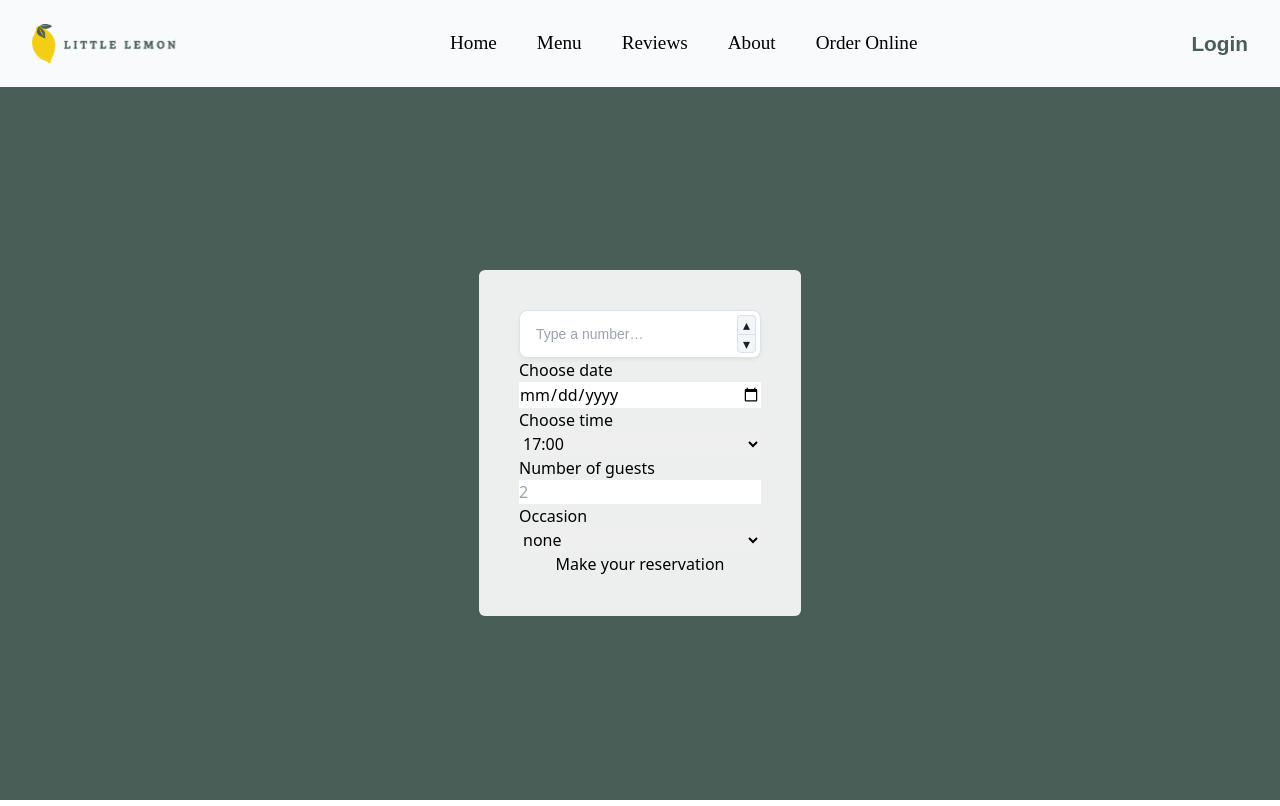
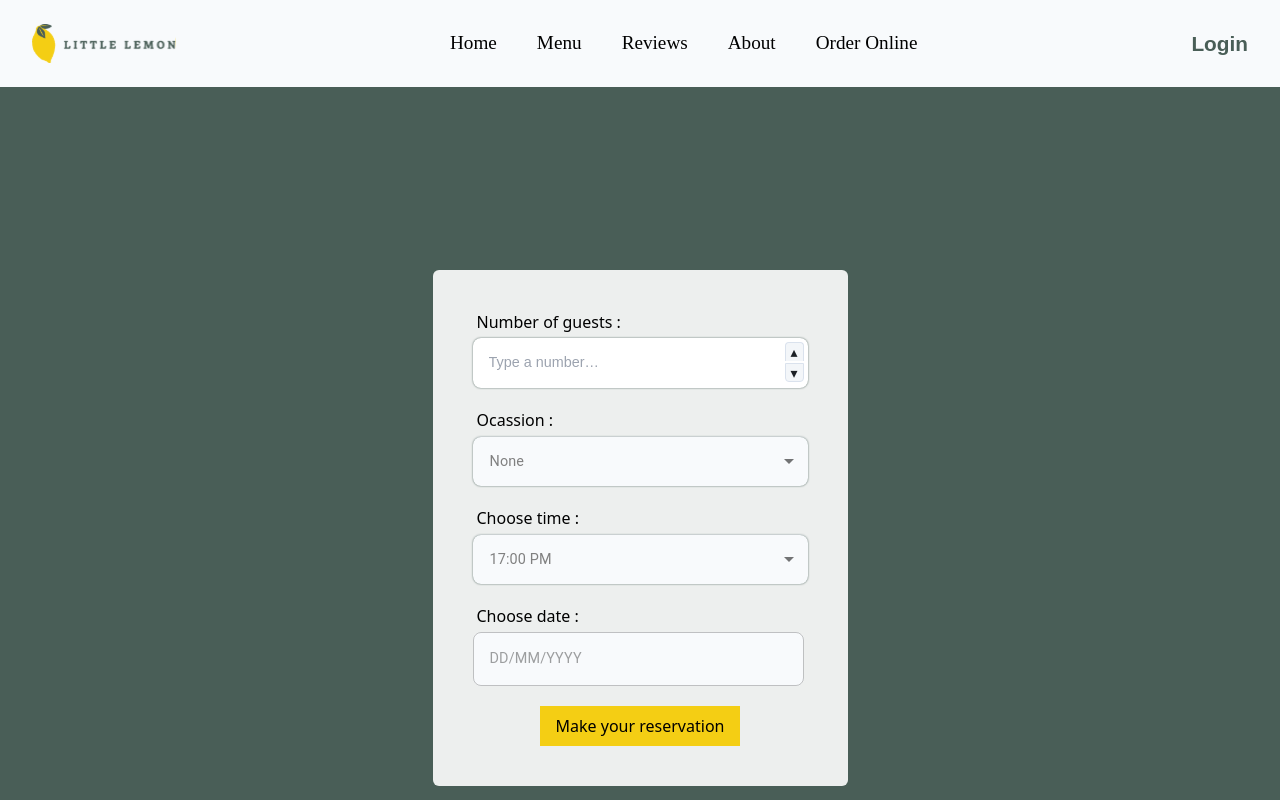
Before and after one commit to kazxr/Lemon-Restaurant, a React (Vite) app: page /Reserve in a window 1280 px wide. Built offline with nearby package versions, Linux system fonts and the light colour scheme.

Commit message:
making form ui page1

```diff
--- a/package.json
+++ b/package.json
@@ -15,8 +15,11 @@
     "@emotion/react": "^11.14.0",
     "@emotion/styled": "^11.14.0",
     "@mui/base": "^5.0.0-beta.69",
+    "@mui/material": "^6.4.2",
     "@mui/system": "^6.4.2",
     "@mui/utils": "^6.4.2",
+    "@mui/x-date-pickers": "^7.25.0",
+    "dayjs": "^1.11.13",
     "formik": "^2.4.6",
     "react": "^18.3.1",
     "react-dom": "^18.3.1",
--- /dev/null
+++ b/src/components/ui/DatePicker.jsx
@@ -0,0 +1,34 @@
+import * as React from "react";
+import { DemoContainer } from "@mui/x-date-pickers/internals/demo";
+import { AdapterDayjs } from "@mui/x-date-pickers/AdapterDayjs";
+import { LocalizationProvider } from "@mui/x-date-pickers/LocalizationProvider";
+import { DatePicker } from "@mui/x-date-pickers/DatePicker";
+
+export default function BasicDatePicker() {
+  return (
+
+      <LocalizationProvider dateAdapter={AdapterDayjs}>
+        <DemoContainer   components={["DatePicker"]}>
+          <DatePicker
+            format="DD/MM/YYYY"
+            disablePast // Disable future dates
+            sx={{
+            // Input Field Styling
+            "& .MuiInputBase-root": {
+              backgroundColor: "#f8fafc",
+              fontSize:"0.9rem",
+              borderRadius: "8px",
+              paddingLeft:"3px", // Rounded corners for the input field
+              border: "none", // Remove the inner border
+            },
+            "& css-10o2lyd-MuiStack-root":{
+                paddingTop:"0px",
+                border:"red",
+            },
+          }}
+
+          />
+        </DemoContainer >
+      </LocalizationProvider>
+  );
+}
--- a/src/components/ui/NumberInput.jsx
+++ b/src/components/ui/NumberInput.jsx
@@ -1,11 +1,11 @@
-import * as React from 'react';
+import * as React from "react";
 import {
   Unstable_NumberInput as BaseNumberInput,
   numberInputClasses,
-} from '@mui/base/Unstable_NumberInput';
-import { styled } from '@mui/system';
+} from "@mui/base/Unstable_NumberInput";
+import { styled } from "@mui/system";
 
-const CustomNumberInput = React.forwardRef(function CustomNumberInput(props, ref) {
+const NumberInput = React.forwardRef(function CustomNumberInput(props, ref) {
   return (
     <BaseNumberInput
       slots={{
@@ -16,12 +16,12 @@ const CustomNumberInput = React.forwardRef(function CustomNumberInput(props, ref
       }}
       slotProps={{
         incrementButton: {
-          children: '▴',
-          type: 'button',
+          children: "▴",
+          type: "button",
         },
         decrementButton: {
-          children: '▾',
-          type: 'button',
+          children: "▾",
+          type: "button",
         },
       }}
       {...props}
@@ -30,62 +30,68 @@ const CustomNumberInput = React.forwardRef(function CustomNumberInput(props, ref
   );
 });
 
-export default function NumberInputIntroduction({ min, max, step, className, value, onChange}) {
+export default function NumberInputBasic({ value, onchange, min, max, step }) {
   return (
-    <CustomNumberInput aria-label="Demo number input"   placeholder="Type a number…"   // Pass min prop
+    <NumberInput
+      aria-label="Demo number input"
+      placeholder="Type a number…"
+      className="h-[50px] "
+      value={value}
+      onChange={onchange}
+      min={min}
       max={max}
-      min={min}
       step={step}
-      className={className}
-      value={value}
-      onChange={onChange}
-      />
+    />
   );
 }
-import PropTypes from 'prop-types';
-NumberInputIntroduction.propTypes = {
-  min: PropTypes.number,
-  max: PropTypes.number,
-  step: PropTypes.number,
-  className: PropTypes.string,
-  value: PropTypes.oneOfType([PropTypes.number, PropTypes.string]),
-  onChange: PropTypes.func,
-
+import propType from "prop-types";
+NumberInputBasic.propType = {
+  max: propType.number,
+  min: propType.number,
+  step: propType.number,
+  onchange: propType.func,
+  value: propType.number,
 };
 
 const blue = {
-  100: '#DAECFF',
-  200: '#80BFFF',
-  400: '#3399FF',
-  500: '#007FFF',
-  600: '#0072E5',
-  700: '#0059B2',
+  100: "#DAECFF",
+  200: "#80BFFF",
+  400: "#3399FF",
+  500: "#007FFF",
+  600: "#0072E5",
 };
 
+const mainColors={
+  greenPrimary: "#495e57",
+  yellowPrimary: "#f4ce14",
+  orangeSecondary: "#ee9972",
+  lightOrangeSecondary: "#fbdabb",
+  graySecondary: "#edefee",
+  blackSecondary: "#333333",
+}
+
 const grey = {
-  50: '#F3F6F9',
-  100: '#E5EAF2',
-  200: '#DAE2ED',
-  300: '#C7D0DD',
-  400: '#B0B8C4',
-  500: '#9DA8B7',
-  600: '#6B7A90',
-  700: '#434D5B',
-  800: '#303740',
-  900: '#1C2025',
+  50: "#F3F6F9",
+  100: "#E5EAF2",
+  200: "#DAE2ED",
+  300: "#C7D0DD",
+  400: "#B0B8C4",
+  500: "#9DA8B7",
+  600: "#6B7A90",
+  700: "#434D5B",
+  800: "#303740",
+  900: "#1C2025",
 };
 
-const StyledInputRoot = styled('div')(
+const StyledInputRoot = styled("div")(
   ({ theme }) => `
   font-family: 'IBM Plex Sans', sans-serif;
   font-weight: 400;
   border-radius: 8px;
-  color: ${theme.palette.mode === 'dark' ? grey[300] : grey[900]};
-  background: ${theme.palette.mode === 'dark' ? grey[900] : '#fff'};
-  border: 1px solid ${theme.palette.mode === 'dark' ? grey[700] : grey[200]};
-  box-shadow: 0 2px 4px ${
-    theme.palette.mode === 'dark' ? 'rgba(0,0,0, 0.5)' : 'rgba(0,0,0, 0.05)'
-  };
+  color: ${theme.palette.mode === "dark" ? grey[300] : grey[900]};
+  background: ${theme.palette.mode === "dark" ? grey[900] : "#fff"};
+  border: 0px solid ${theme.palette.mode === "dark" ? grey[700] : mainColors["greenPrimary"]};
+  box-shadow: 0 0px 2px ${theme.palette.mode === "dark" ? grey[900] : mainColors["greenPrimary"]};
   display: grid;
   grid-template-columns: 1fr 19px;
   grid-template-rows: 1fr 1fr;
@@ -94,39 +100,47 @@ const StyledInputRoot = styled('div')(
   padding: 4px;
 
   &.${numberInputClasses.focused} {
-    border-color: ${blue[400]};
-    box-shadow: 0 0 0 3px ${theme.palette.mode === 'dark' ? blue[700] : blue[200]};
+    border-color: ${mainColors["greenPrimary"] };
+    box-shadow: 0 0 0 1px ${
+      theme.palette.mode === "dark" ? mainColors["yellowPrimary"] : mainColors["greenPrimary"]
+
+    };
+
+
+
   }
 
   &:hover {
-    border-color: ${blue[400]};
+
+
   }
 
   /* firefox */
   &:focus-visible {
     outline: 0;
   }
-`,
+`
 );
 
-const StyledInputElement = styled('input')(
+const StyledInputElement = styled("input")(
   ({ theme }) => `
   font-size: 0.875rem;
+    font-size: 0.9rem;
   font-family: inherit;
   font-weight: 400;
   line-height: 1.5;
   grid-column: 1/2;
   grid-row: 1/3;
-  color: ${theme.palette.mode === 'dark' ? grey[300] : grey[900]};
+  color: ${theme.palette.mode === "dark" ? grey[300] : grey[600]};
   background: inherit;
   border: none;
   border-radius: inherit;
   padding: 8px 12px;
   outline: 0;
-`,
+`
 );
 
-const StyledButton = styled('button')(
+const StyledButton = styled("button")(
   ({ theme }) => `
   display: flex;
   flex-flow: row nowrap;
@@ -140,18 +154,17 @@ const StyledButton = styled('button')(
   font-size: 0.875rem;
   line-height: 1;
   box-sizing: border-box;
-  background: ${theme.palette.mode === 'dark' ? grey[900] : '#fff'};
+  background: ${theme.palette.mode === "dark" ? grey[900] : "#fff"};
   border: 0;
-  color: ${theme.palette.mode === 'dark' ? grey[300] : grey[900]};
+  color: ${theme.palette.mode === "dark" ? grey[300] : grey[900]};
   transition-property: all;
   transition-timing-function: cubic-bezier(0.4, 0, 0.2, 1);
   transition-duration: 120ms;
 
   &:hover {
+    background: ${theme.palette.mode === "dark" ? grey[800] : grey[50]};
+    border-color: ${theme.palette.mode === "dark" ? grey[600] : grey[300]};
     cursor: pointer;
-    color: #FFF;
-    background: ${theme.palette.mode === 'dark' ? blue[600] : blue[500]};
-    border-color: ${theme.palette.mode === 'dark' ? blue[400] : blue[600]};
   }
 
   &.${numberInputClasses.incrementButton} {
@@ -161,16 +174,16 @@ const StyledButton = styled('button')(
     border-top-right-radius: 4px;
     border: 1px solid;
     border-bottom: 0;
-    border-color: ${theme.palette.mode === 'dark' ? grey[700] : grey[200]};
-    background: ${theme.palette.mode === 'dark' ? grey[900] : grey[50]};
-    color: ${theme.palette.mode === 'dark' ? grey[200] : grey[900]};
 
     &:hover {
       cursor: pointer;
-      color: #FFF;
-      background: ${theme.palette.mode === 'dark' ? blue[600] : blue[500]};
-      border-color: ${theme.palette.mode === 'dark' ? blue[400] : blue[600]};
+      background: ${mainColors["yellowPrimary"]};
+      color: ${mainColors["greenPrimary"]};
     }
+
+  border-color: ${theme.palette.mode === "dark" ? grey[800] : grey[200]};
+  background: ${theme.palette.mode === "dark" ? grey[900] : grey[50]};
+  color: ${theme.palette.mode === "dark" ? grey[200] : grey[900]};
   }
 
   &.${numberInputClasses.decrementButton} {
@@ -179,13 +192,20 @@ const StyledButton = styled('button')(
     border-bottom-left-radius: 4px;
     border-bottom-right-radius: 4px;
     border: 1px solid;
-    border-color: ${theme.palette.mode === 'dark' ? grey[700] : grey[200]};
-    background: ${theme.palette.mode === 'dark' ? grey[900] : grey[50]};
-    color: ${theme.palette.mode === 'dark' ? grey[200] : grey[900]};
+
+    &:hover {
+      cursor: pointer;
+      background: ${mainColors["yellowPrimary"]};
+      color: ${mainColors["greenPrimary"]};
+    }
+
+  border-color: ${theme.palette.mode === "dark" ? grey[800] : grey[200]};
+  background: ${theme.palette.mode === "dark" ? grey[900] : grey[50]};
+  color: ${theme.palette.mode === "dark" ? grey[200] : grey[900]};
   }
 
   & .arrow {
     transform: translateY(-1px);
   }
-`,
+`
 );
--- a/src/pages/ReservePage.jsx
+++ b/src/pages/ReservePage.jsx
@@ -1,9 +1,19 @@
 import { Link } from "react-router-dom";
 import NumberInput from "../components/ui/NumberInput";
+import DatePicker from "../components/ui/DatePicker";
+
+import {
+  FormControl,
+  FormLabel,
+  FormHelperText,
+  Select,
+  MenuItem,
+} from "@mui/material";
 import { useState } from "react";
 
 function AboutPage() {
   const [value, setValue] = useState();
+
   return (
     <main className="w-full h-[100vh] pt-[250px] bg-greenPrimary">
       <section className="max-w-[500px] mx-auto flex justify-center py-5 rounded-lg ">
@@ -15,32 +25,94 @@ function AboutPage() {
           action=""
           className="flex flex-col form-style p-10 rounded-md bg-graySecondary "
         >
+          <FormControl required>
+            <label htmlFor="Number">Number of guests :</label>
             <NumberInput
-            className="focus:ring-black focus:ring-2 focus:outline-none w-full px-4 py-2 border border-gray-300 rounded-md"
+              id="number"
               min={1}
               max={10}
               step={1}
               value={value}
+              onChange={(event, val) => setValue(val)}
             />
-          <label htmlFor="date">Choose date</label>
-          <input type="date" id="date" />
-          <label htmlFor="time">Choose time</label>
-          <select name="" id="time">
-            <option value="17:00">17:00</option>
-            <option value="18:00">18:00</option>
-            <option value="19:00">19:00</option>
-            <option value="20:00">20:00</option>
-            <option value="21:00">21:00</option>
-            <option value="22:00">22:00</option>
-          </select>
-          <label htmlFor="guests">Number of guests</label>
-          <input type="number" id="guests" placeholder="2" min="1" max="10" />
-          <label htmlFor="occasion">Occasion</label>
-          <select name="" id="occasion">
-            <option value="none">none</option>
-            <option value="Birthday">Birthday</option>
-            <option value="Anniversary">Anniversary</option>
-          </select>
+          </FormControl>
+
+          <FormControl required>
+            <label htmlFor="select" className="mt-5">
+              Ocassion :
+            </label>
+            <Select
+              id="select"
+              placeholder="None"
+              defaultValue={"None"}
+              sx={{
+                "& .MuiSelect-select": {
+                  color: "gray",
+                  fontSize: "0.9rem",
+                  paddingLeft: "17px",
+                },
+                "& .MuiOutlinedInput-notchedOutline": {
+                  border: "0px", // Customize border color
+                  boxShadow: "0 0 2px #495e57",
+                },
+                "&:hover .MuiOutlinedInput-notchedOutline": {
+                  borderColor: "#cbd5e0", // Customize hover border color
+                },
+                "&.Mui-focused .MuiOutlinedInput-notchedOutline": {
+                  borderColor: "495e57",
+                  border: "1px solid", // Customize focus border color
+                },
+              }}
+              className="bg-slate-50 h-[50px] !ring-slate-50 !shadow-slate-50 !rounded-[8px]"
+            >
+              <MenuItem value={"None"}>None</MenuItem>
+              <MenuItem value={"Birthday"}>Birthday</MenuItem>
+              <MenuItem value={"Anniversary"}>Anniversary</MenuItem>
+            </Select>
+          </FormControl>
+
+          <FormControl required>
+            <label htmlFor="time" className="mt-5">
+              Choose time :
+            </label>
+            <Select
+              id="time"
+              placeholder="time..."
+              defaultValue={"17:00"}
+              sx={{
+                "& .MuiSelect-select": {
+                  color: "gray",
+                  fontSize: "0.9rem",
+                  paddingLeft: "17px",
+                },
+                "& .MuiOutlinedInput-notchedOutline": {
+                  border: "0px", // Customize border color
+                  boxShadow: "0 0 2px #495e57",
+                },
+                "&:hover .MuiOutlinedInput-notchedOutline": {
+                  borderColor: "#cbd5e0", // Customize hover border color
+                },
+                "&.Mui-focused .MuiOutlinedInput-notchedOutline": {
+                  borderColor: "495e57",
+                  border: "1px solid", // Customize focus border color
+                },
+              }}
+              className="bg-slate-50 h-[50px] !ring-slate-50 !shadow-slate-50 !rounded-[8px]"
+            >
+              <MenuItem value={"17:00"}>17:00 PM</MenuItem>
+              <MenuItem value={"18:00"}>18:00 PM</MenuItem>
+              <MenuItem value={"19:00"}>19:00 PM</MenuItem>
+              <MenuItem value={"20:00"}>20:00 PM</MenuItem>
+              <MenuItem value={"21:00"}>21:00 PM</MenuItem>
+              <MenuItem value={"22:00"}>22:00 PM</MenuItem>
+            </Select>
+          </FormControl>
+
+          <FormControl className="">
+            <label htmlFor="date" className="mt-5 ">Choose date :</label>
+            <DatePicker id="date"/>
+          </FormControl>
+
           <input
             type="submit"
             value="Make your reservation"
--- a/src/styles/index.css
+++ b/src/styles/index.css
@@ -21,8 +21,6 @@ body {
 
 /*: Nav style  */
 /*? desktop */
-
-
 
 .flex-desktop {
   @apply flex justify-between items-center;
@@ -175,12 +173,12 @@ body {
     opacity: 0;
   }
 }
-.active-animation-card{
-  animation: cardMotion 0.6s   ease-in-out ;
+.active-animation-card {
+  animation: cardMotion 0.6s ease-in-out;
 }
 
-.active-animation-card-reverse{
-  animation: cardMotionReverse 0.6s   ease-in-out  ;
+.active-animation-card-reverse {
+  animation: cardMotionReverse 0.6s ease-in-out;
 }
 @keyframes cardMotionReverse {
   from {
@@ -211,85 +209,94 @@ body {
   @apply lg:mb-6 bg-white ring-slate-300;
   @apply xl:mx-[35px] lg:mx-[40px] md:mx-[30px] sm:mx-[20px];
 }
-.scrollContainer{
-  scrollbar-width:none;
+.scrollContainer {
+  scrollbar-width: none;
 }
-.scrollContainer::-webkit-scrollbar{
-   display: none;
+.scrollContainer::-webkit-scrollbar {
+  display: none;
 }
 
-
 /*: About style  */
-.section-title{
-  @apply xl:text-[1.7rem] lg:text-[1.7rem] md:text-[1.7rem] sm:text-[1.6rem] font-markazi ;
+.section-title {
+  @apply xl:text-[1.7rem] lg:text-[1.7rem] md:text-[1.7rem] sm:text-[1.6rem] font-markazi;
 }
 
-.pic0{
-  transform: translate(-50px,-50px)  ;
+.pic0 {
+  transform: translate(-50px, -50px);
 }
 
-.about-text{
-    @apply xl:text-[1.1rem] lg:text-[1.05rem] md:text-[0.9rem] sm:text-[0.8rem] font-bold;
-    @apply xl:w-[400px] lg:w-[400px] md:w-[300px]  sm:w-[300px];
+.about-text {
+  @apply xl:text-[1.1rem] lg:text-[1.05rem] md:text-[0.9rem] sm:text-[0.8rem] font-bold;
+  @apply xl:w-[400px] lg:w-[400px] md:w-[300px]  sm:w-[300px];
 }
-.about-pic{
-    @apply max-w-none  xl:w-[250px] xl:h-[300px] lg:w-[230px] lg:h-[280px] md:w-[200px] md:h-[250px] sm:w-[150px] sm:h-[200px]  rounded-md;
+.about-pic {
+  @apply max-w-none  xl:w-[250px] xl:h-[300px] lg:w-[230px] lg:h-[280px] md:w-[200px] md:h-[250px] sm:w-[150px] sm:h-[200px]  rounded-md;
 }
-.smScreens-about{
+.smScreens-about {
   @apply md:flex-row sm:flex-col;
 }
-.text-about-div{
+.text-about-div {
   @apply md:mb-[0px] sm:mt-[40px] sm:order-3 md:order-1;
 }
 
-@media (max-width:950px)and (min-width:830px) {
-  #main-div-about{
-    @apply lg:px-16 ;
+@media (max-width: 950px) and (min-width: 830px) {
+  #main-div-about {
+    @apply lg:px-16;
   }
-
 }
-@media (max-width:750px)and (min-width:550px) {
-  #main-div-about{
-    @apply md:px-3 ;
+@media (max-width: 750px) and (min-width: 550px) {
+  #main-div-about {
+    @apply md:px-3;
   }
-  #about-text{
+  #about-text {
     @apply md:text-[0.8rem] md:w-[250px];
   }
-
 }
 @keyframes imgSwitcher {
-  0%{transform: translate(-50px,-50px);opacity: 1;}
-  50%{transform: translate(0px,0px);opacity: 0.5;}
-    100%{transform: translate(-50px,-50px);opacity: 1;}
-
-
+  0% {
+    transform: translate(-50px, -50px);
+    opacity: 1;
+  }
+  50% {
+    transform: translate(0px, 0px);
+    opacity: 0.5;
+  }
+  100% {
+    transform: translate(-50px, -50px);
+    opacity: 1;
+  }
 }
 
 /*: Footer style  */
-.footer-text{
+.footer-text {
   @apply xl:text-[1rem] lg:text-[0.95rem] md:text-[0.85rem] sm:text-[0.7rem];
-
 }
-.footer-title{
+.footer-title {
   @apply text-greenPrimary font-bold;
-  @apply  xl:text-[1.1rem] lg:text-[1.05rem] md:text-[0.9rem] sm:text-[0.8rem] ;
+  @apply xl:text-[1.1rem] lg:text-[1.05rem] md:text-[0.9rem] sm:text-[0.8rem];
 }
 
-.footer-ul li{
-
-@apply py-1 px-3 cursor-pointer hover:text-yellow-700 rounded-sm duration-300 ease-in-out;
+.footer-ul li {
+  @apply py-1 px-3 cursor-pointer hover:text-yellow-700 rounded-sm duration-300 ease-in-out;
 }
-
 
 /*!         -------- form style */
 
-/* .form-style :is(input,select){
-  @apply bg-white  mb-5 w-[400px] py-2 px-2  rounded-md  ring-greenPrimary;
+.form-style :is(input,select){
+  @apply lg:w-[300px]  sm:w-[200px] ;
 }
-.form-style input{
-  @apply appearance-none px-3;
+.form-style label {
+  @apply mb-1 px-1 ;
 }
 #submit-btn{
   @apply w-[200px] p-2  mt-5 bg-yellowPrimary text-black;
 }
- */
+
+/* ------------calendar style */
+.css-10o2lyd-MuiStack-root{
+  @apply !pt-0 hover:!ring-0;
+
+}
+.css-jupps9-MuiInputBase-root-MuiOutlinedInput-root.Mui-focused .MuiOutlinedInput-notchedOutline{
+  @apply focus:!ring-0;
+}
```
Also changed, not shown: 1 other file (tests, documents, lock files or other folders). Lines whose indentation alone changed are shown as unchanged.
